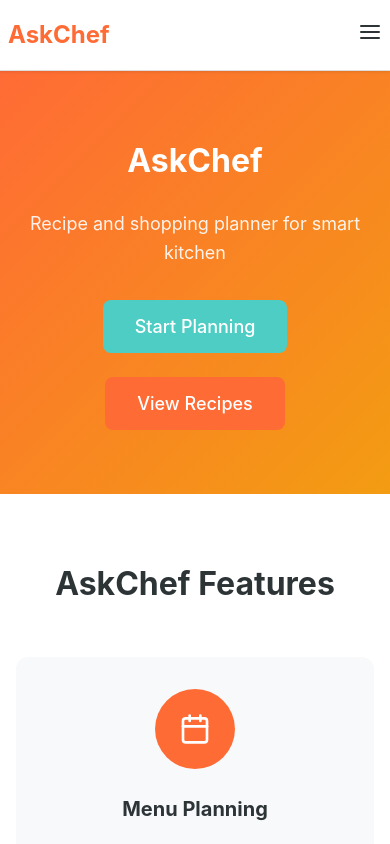
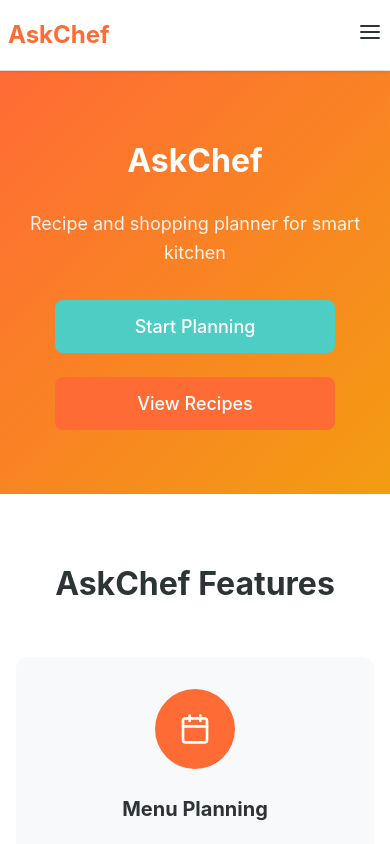
Before and after one commit to iScreAmn/askchef-app, a React (Vite) app: page / in a window 390 px wide. Shown: the top 844 px of the page. Built offline with nearby package versions, Linux system fonts and the light colour scheme.

Commit message:
Buttons size fixes

```diff
--- a/src/pages/HomePage/HomePage.css
+++ b/src/pages/HomePage/HomePage.css
@@ -46,10 +46,19 @@
   justify-content: center;
 }
 
+.cta-buttons .button {
+  min-width: 200px;
+}
+
 @media (max-width: 768px) {
   .cta-buttons {
     flex-direction: column;
     align-items: center;
+  }
+
+  .cta-buttons .button {
+    min-width: 280px;
+    max-width: 300px;
   }
 }
 
```
